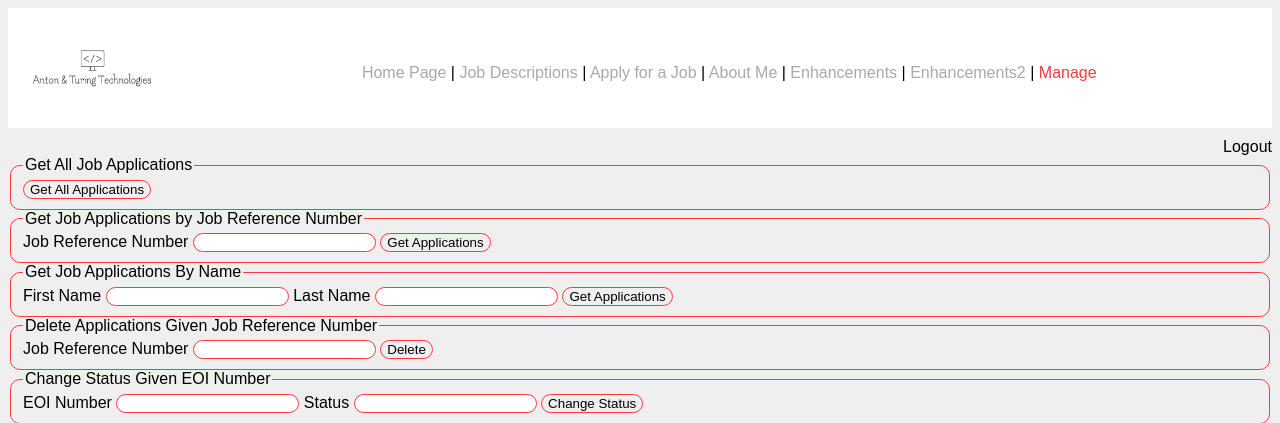
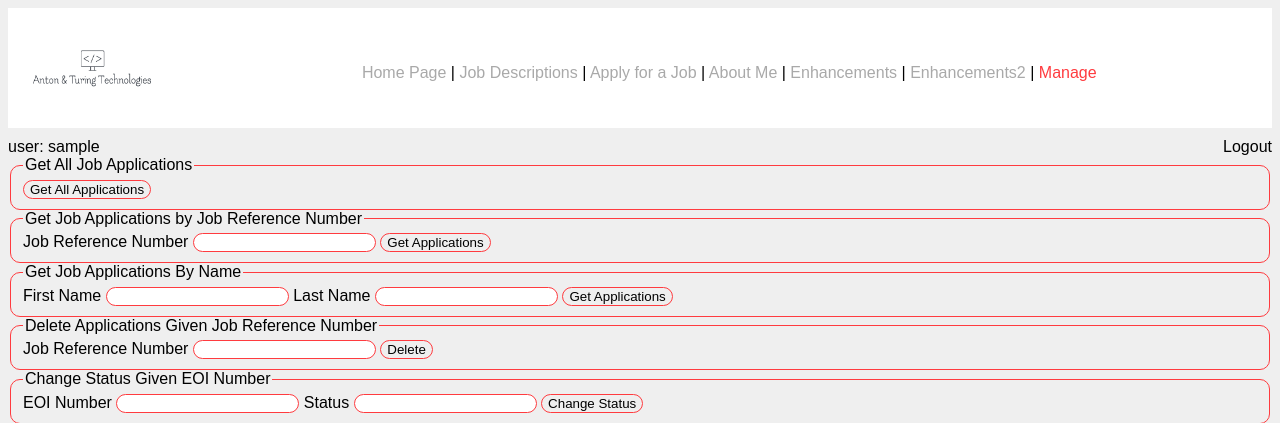
Before and after one commit to Mitch281/cos60004-assign3, a PHP site: page /manage.php in a window 1280 px wide. Shown: the top 423 px of the page. Run offline with PHP 8.4, Linux system fonts and the light colour scheme; the visitor is signed in with stand-in values (Sample User, id 1).

Commit message:
Added username to manage.php to show who is currently logged in.

```diff
--- a/manage.php
+++ b/manage.php
@@ -1,3 +1,7 @@
+<?php
+    session_start();
+?>
+
 <!DOCTYPE html>
 <html lang="en">
 
@@ -14,6 +18,10 @@
     <?php
         $page = "managerPage";
         include_once("menu.inc");
+
+        // Display username of manager currently logged in.
+        $username = $_SESSION["username"];
+        echo "<p id='user_logged_in'>user: $username</p>";
     ?>
     <a href="logout.php" id="logout_button">Logout</a>
     <fieldset class="manager_request">
--- a/styles/style.css
+++ b/styles/style.css
@@ -30,7 +30,7 @@ h1 {
 
 /* Set backgroun color of all text (not including some specific text)/ */
 
-p:not(#timer):not(#manager_login form p), li, dt, dd, strong {
+p:not(#timer):not(#manager_login form p):not(#user_logged_in), li, dt, dd, strong {
     background-color: #CAEBF2;
 }
 
@@ -406,6 +406,10 @@ input, fieldset, select, textarea {
     color: black;
 }
 
+#user_logged_in {
+    display: inline;
+}
+
 .manager_request {
     clear: both;
 }
```
